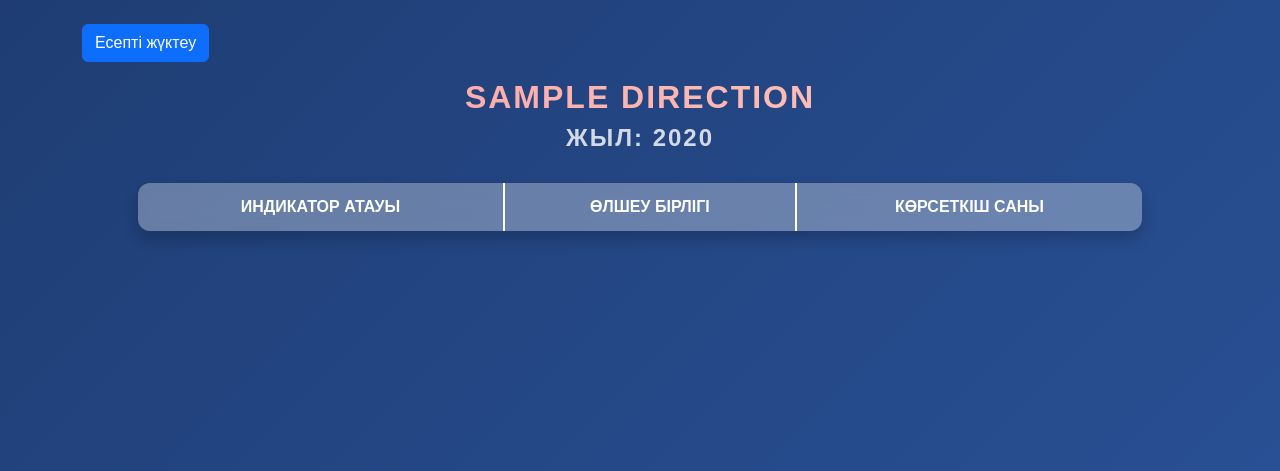
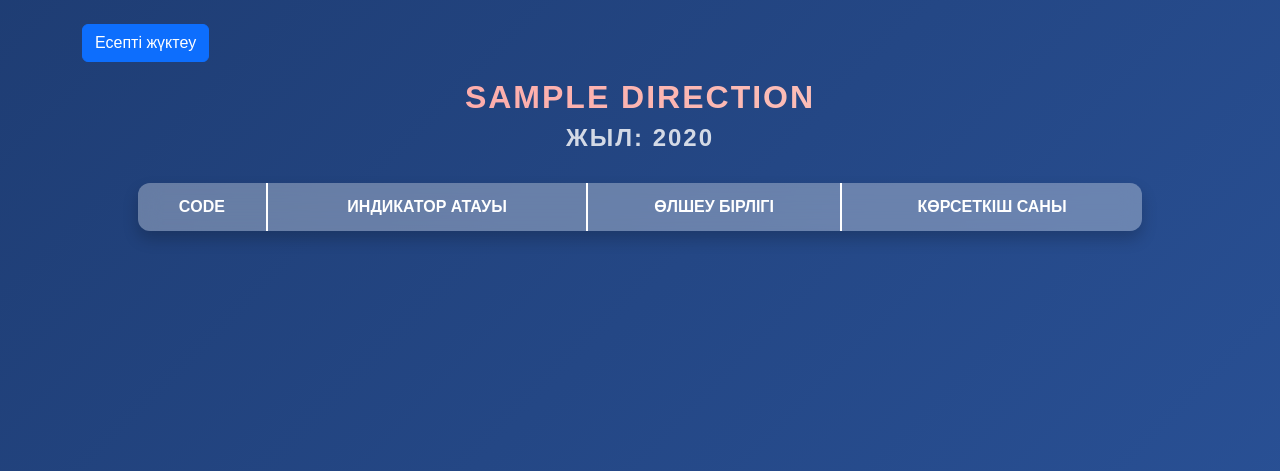
Before and after one commit to serzhan29/Indicativ, a Django app: page /report/1/1/ in a window 1280 px wide. Shown: the part 96-567 px from the top of the page. Run offline with Django 4.2, Linux system fonts and the light colour scheme; a user stored in the database is signed in; tables that the repository leaves empty hold one stand-in row (values such as "Sample post"); lists and menus that the app fills with data are empty.

Commit message:
Добавление поле code в каждый html файл

```diff
--- a/main/observer.py
+++ b/main/observer.py
@@ -142,6 +142,7 @@ def indicator_report_view(request):
         for main in main_indicators:
             has_sub_indicators = main.indicators.exists()
             main_data = {
+                "code": main.code,
                 "name": main.name,
                 "unit": main.unit,
                 "teachers": [],
@@ -157,6 +158,7 @@ def indicator_report_view(request):
                     total = sum(v for _, v in teacher_values)
 
                     sub_data = {
+                        "code": sub.code,
                         "name": sub.name,
                         "unit": sub.unit,
                         "teachers": teacher_values,
--- a/main/templates/main/reports_dashboard.html
+++ b/main/templates/main/reports_dashboard.html
@@ -86,6 +86,7 @@
                       <table class="table table-bordered align-middle">
                           <thead class="table-light">
                               <tr>
+                                  <th>Code </th>
                                   <th>Индикатор</th>
                                   <th class="text-center">Значение</th>
                               </tr>
@@ -93,6 +94,7 @@
                           <tbody>
                               {% for report in report_group.indicators %}
                               <tr>
+                                  <td> {{ report.indicator.code }} </td>
                                   <td>{{ report.indicator.name }}</td>
                                   <td class="text-center">
                                       <input type="number" class="form-control text-center indicator-input"
--- a/main/templates/main/teacher_report.html
+++ b/main/templates/main/teacher_report.html
@@ -21,6 +21,7 @@
 <table>
     <thead>
         <tr>
+            <th>Code </th>
             <th>Индикатор атауы</th>
             <th>Өлшеу бірлігі</th>
             <th>Көрсеткіш саны</th>
@@ -29,6 +30,7 @@
     <tbody>
         {% for data in aggregated_data %}
         <tr class="main-indicator">
+            <td>{{ data.main_indicator.code }}</td>
             <td style="">{{ data.main_indicator.name }}</td>
             <td>{{ data.main_indicator.unit }}</td>
             <td>
@@ -52,6 +54,7 @@
         {% if data.teacher_reports %}
             {% for report in data.teacher_reports %}
             <tr class="sub-indicator">
+                <td>{{ report.indicator.code }}</td>
                 <td>{{ report.indicator.name }}</td>
                 <td>{{ report.indicator.unit }}</td>
                 <td>
--- a/main/templates/main/view/report.html
+++ b/main/templates/main/view/report.html
@@ -83,7 +83,7 @@
             {% if direction.main_indicators %}
                 {% for main in direction.main_indicators %}
                     <div class="indicator-card">
-                        <h5 class="mb-2">{{ main.name }} <small class="text-muted">({{ main.unit }})</small></h5>
+                        <h5 class="mb-2"> {{ main.code }} {{ main.name }} <small class="text-muted">({{ main.unit }})</small></h5>
 
                         {% if main.has_sub_indicators %}
                             <p class="text-end text-primary"><strong>Индикаторлар бойынша жиыны: {{ main.sub_total_sum }}</strong></p>
@@ -91,7 +91,7 @@
                             {% for sub in main.sub_indicators %}
                                 <div class="ms-3 mb-2">
                                     <div class="d-flex justify-content-between align-items-center">
-                                        <span><strong>{{ sub.name }}</strong> ({{ sub.unit }}) </span>
+                                        <span><strong>{{ sub.code }} {{ sub.name }}</strong> ({{ sub.unit }}) </span>
                                         <span>Барлығы: <strong>{{ sub.total }}</strong></span>
                                     </div>
                                     <button class="btn btn-outline-primary btn-sm btn-sm-custom mt-1"
--- a/main/templates/main/view/teacher_reports_list.html
+++ b/main/templates/main/view/teacher_reports_list.html
@@ -50,6 +50,7 @@
                         <table class="table table-hover table-bordered shadow-sm rounded overflow-hidden">
                             <thead class="table-header text-white text-center">
                                 <tr>
+                                    <th>Code </th>
                                     <th>Индикатор атауы</th>
                                     <th>Өлшеу бірлігі</th>
                                     <th>Көрсеткіш саны</th>
@@ -58,12 +59,14 @@
                             <tbody>
                                 {% for data in group.main_indicators %}
                                     <tr class="main-indicator-row">
+                                        <td> {{ data.main_indicator.code }} </td>
                                         <td class="fw-bold">{{ data.main_indicator.name }}</td>
                                         <td>{{ data.main_indicator.unit }}</td>
                                         <td>{{ data.total_value }}</td>
                                     </tr>
                                     {% for report in data.teacher_reports %}
                                         <tr class="sub-indicator-row">
+                                            <td> {{ report.indicator.code }} </td>
                                             <td>
                                                 <span class="sub-indent">↳</span> {{ report.indicator.name }}
                                             </td>
```
